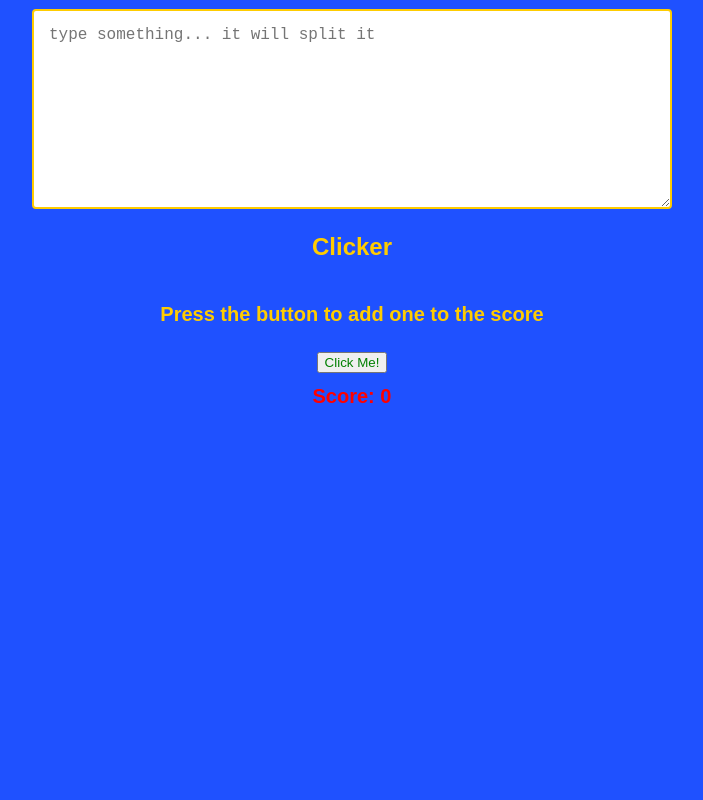
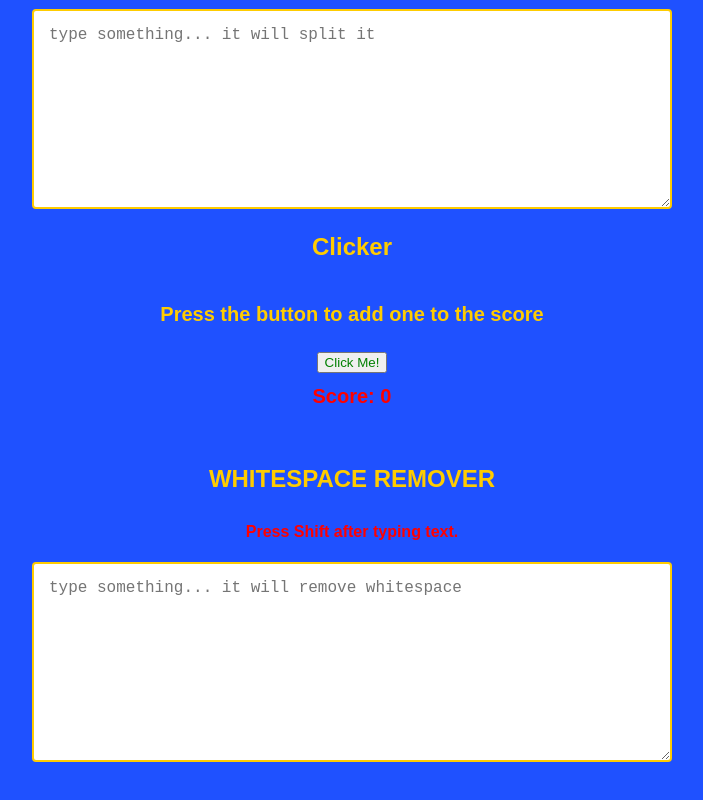
Before and after one commit to Krontixz/My-Brain-Dump, a plain HTML site: page index.html in a window 1280 px wide. Shown: the part 4106-4906 px from the top of the page, without its empty margins (288-991 px from the left). Before the commit the page ends 4631 px from the top, so only its background shows below. Drawn offline with nearby package versions, Linux system fonts and the light colour scheme.

Commit message:
Update index.html

```diff
--- a/index.html
+++ b/index.html
@@ -70,6 +70,19 @@
         }
 
         textarea {
+            width: 100%;
+            height: 200px;
+            box-sizing: border-box;
+            padding: 15px;
+            font-size: 16px;
+            border: 2px solid #FFCC00;
+            border-radius: 4px;
+            background-color: #fff;
+            color: #000;
+            resize: vertical;
+        }
+
+        #whitespace-remover {
             width: 100%;
             height: 200px;
             box-sizing: border-box;
@@ -259,6 +272,9 @@
                 Score: 0
             </h4>
         </div>
+        <h2>WHITESPACE REMOVER</h2>
+        <h4 class="video-contaier-subheading">Press Shift after typing text.</h4>
+        <textarea id="whitespace-field" onkeydown="handleKeyPress2(event)" placeholder="type something... it will remove whitespace"></textarea>
     </section>
 
     <script>
@@ -287,6 +303,12 @@
             }
         }
 
+        function handleKeyPress2(event) {
+            if (event.key === "Shift") {
+                whitespaceRemover();
+            }
+        }
+
         let score = 0;
 
         function addScore(event) {
```
